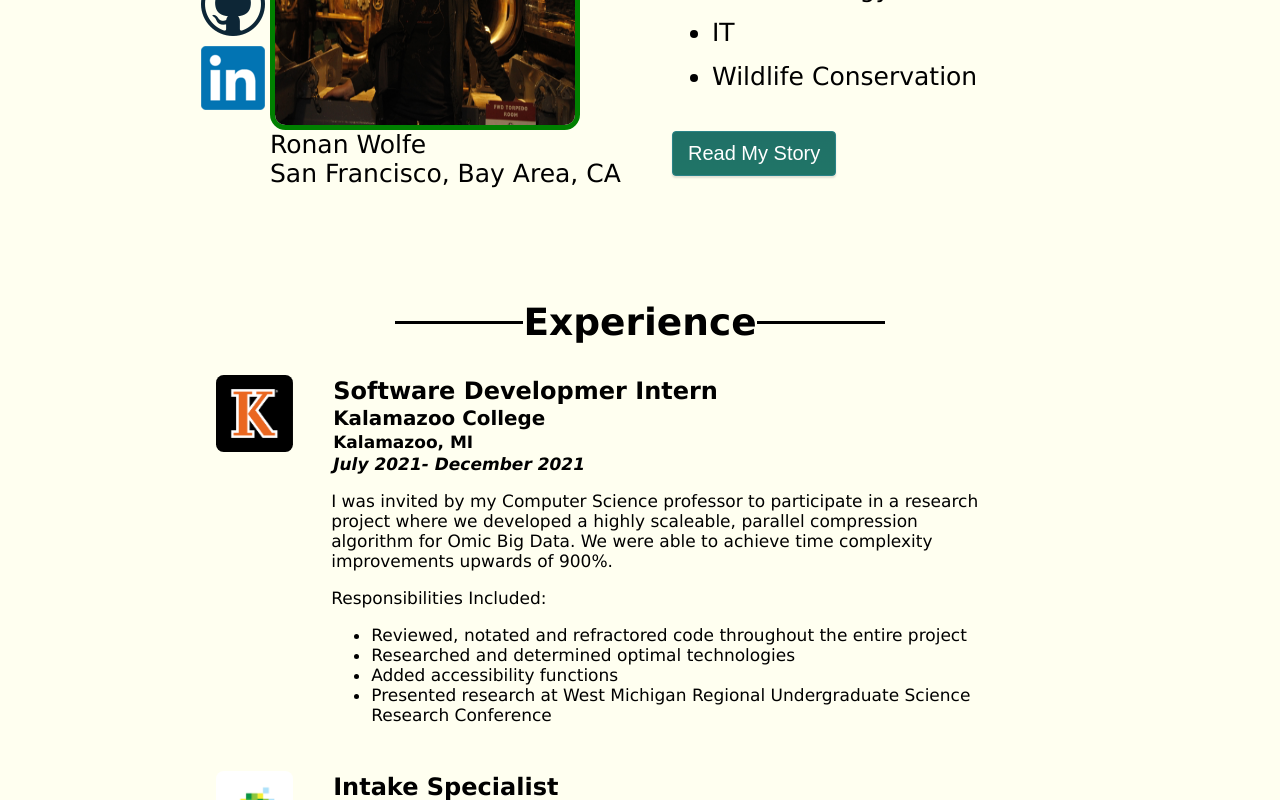
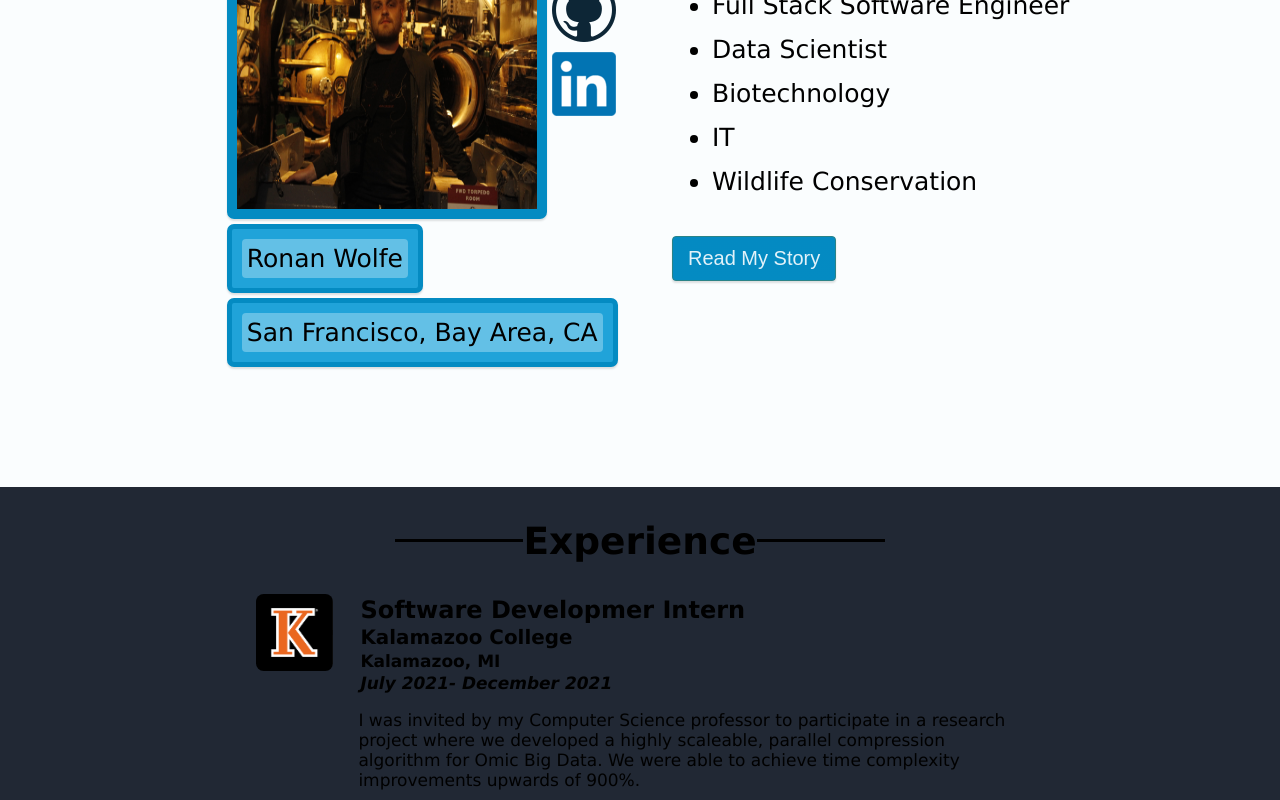
Before and after one commit to RonanGW/WolfGrove, a React (Create React App) app: page / in a window 1280 px wide. Shown: the part 1180-1980 px from the top of the page. Built offline with nearby package versions, Linux system fonts and the light colour scheme.

Commit message:
Restarted color scheme of entire page. Move about link banner. Added padding and adjusted section widths.

```diff
--- a/src/About.js
+++ b/src/About.js
@@ -60,15 +60,21 @@ class About extends Component {
                 <div className="About-content">
                     <div className="About-left">
                         <div className="About-left-content">
-                            <div className="About-links-banner">
-                            <button title="Download my Resume" className="DLLogo" onClick={this.DownloadResume}></button>
-                            <button title="Link to my GitHub" className="GHLogo" onClick={this.Redirect.bind(this, "https://github.com/RonanGW")}></button>
-                            <button title="Link to my LinkedIn" className="LILogo" onClick={this.Redirect.bind(this, "https://www.linkedin.com/in/ronan-wolfe/")}></button>
-                            </div>
                             <div className="About-profile">
-                                <img className="About-PFP" src={pfp} />
-                                <p style={{margin: "0px"}}>{name}</p>
-                                <p style={{margin: "0px"}}>{area}</p>
+                                <div style={{display: "flex", flexDirection: "row"}}>
+                                    <img className="About-PFP" src={pfp} />
+                                    <div className="About-links-banner">
+                                        <button title="Download my Resume" className="DLLogo" onClick={this.DownloadResume}></button>
+                                        <button title="Link to my GitHub" className="GHLogo" onClick={this.Redirect.bind(this, "https://github.com/RonanGW")}></button>
+                                        <button title="Link to my LinkedIn" className="LILogo" onClick={this.Redirect.bind(this, "https://www.linkedin.com/in/ronan-wolfe/")}></button>
+                                    </div>
+                                </div>
+                                <div className="About-personal-info">
+                                    <p>{name}</p>
+                                </div>
+                                <div className="About-personal-info">
+                                    <p>{area}</p>
+                                </div>
 
                             </div>
                         </div>
@@ -76,8 +82,10 @@ class About extends Component {
                     <div className="About-right">
                         <div className="About-item">
                             <div className={this.state.interests ? 'fadeInInterests' : 'fadeOutInterests'}>
-                                My Story<br/>{bio}
-                                <button className="Interests-Button" onClick={this.handleFade}>Read My Interests</button>
+                                <p><b>My Story</b></p>{bio}
+                                <div style={{paddingTop: "5px"}}>
+                                    <button className="Interests-Button" onClick={this.handleFade}>Read My Interests</button>
+                                </div>
                             </div>
                             <div className={this.state.interests ? 'fadeOutInterests' : 'fadeInInterests'}>
                                 My Interests
--- a/src/App.css
+++ b/src/App.css
@@ -3,7 +3,7 @@
 /*	Main App
 /*----------------------------------------------*/
 .App {
-    background-color: ivory;
+    background-color: #FAFDFE;
     display: flex;
     flex-direction: column;
     justify-content: space-between;
@@ -11,8 +11,8 @@
 }
 
 .App-header {
-    background-color: #207567;
-    color: #DFEAE2;
+    background-color: #048BC2;
+    color: #E2F2F9;
     padding: 1vh;
     padding-left: 3vh;
     padding-right: 3vh;
@@ -82,6 +82,8 @@
 .About {
     margin: 0px;
     font-size: 25px;
+    margin-top: 10vh;
+    margin-bottom: 10vh;
 }
 
 .About-content {
@@ -125,19 +127,38 @@
 }
 
 .About-PFP {
-    border-radius: 5%;
+    border-radius: 7px;
+    box-shadow: rgba(0, 0, 0, 0.12) 0 2px 2px;
     height: 300px;
     width: 300px;
-    border: solid 5px green;
+    border: solid 10px #048BC2;
 }
 
+.About-personal-info {
+    border-radius: 7px;
+    box-shadow: rgba(0, 0, 0, 0.12) 0 2px 2px;
+    margin-top: 5px;
+    background-color: #20A3D9;
+    border: solid 5px #048BC2;
+    width: fit-content;
+    padding: 10px;
+}
+
+    .About-personal-info p {
+        margin: 0px;
+        border-radius: 4px;
+        background-color: #63C0E6;
+        width: fit-content;
+        padding: 5px;
+    }
+
 .Interests-Button {
-    background-color: #207567;
-    background-image: linear-gradient(#207067, #207567);
+    background-color: #048BC2;
+    background-image: linear-gradient(#048AC2, #048BC2);
     border: 1px solid #2A8387;
     border-radius: 4px;
     box-shadow: rgba(0, 0, 0, 0.12) 0 2px 2px;
-    color: #FFFFFF;
+    color: #E2F2F9;
     cursor: pointer;
     display: block;
     font-size: 20px;
@@ -211,28 +232,31 @@
 .Resume {
     display: flex;
     flex-direction: column;
+    width: 60vw;
 }
 
 .Resume-container {
+    background-color: #212834;
     font-size: 17px;
-    padding-top: 10vh;
+    margin-top: 5vh;
+    margin-bottom: 5vh;
+    display: flex;
+    flex-direction: column;
+    align-items: center;
+    justify-content: center;
 }
 
 .Resume-section {
-    padding-left: 15vh;
-    padding-right: 25vh;
 }
 
 .ExpContainer {
-    padding-left: 10%;
-    padding-right: 10%;
-    padding-bottom: 3%;
+    padding-bottom: 3vh;
     display: flex;
     flex-direction: row;
 }
 
 .DescContainer {
-    padding-left: 5%;
+    padding-left: 2vw;
 }
 
 .ExpTitle {
@@ -271,6 +295,7 @@
 /*----------------------------------------------*/
 
 .Portfolio {
+    background-color: #212834;
     padding: 10vh;
 }
 
@@ -327,7 +352,6 @@
 .Testimonials {
     padding: 20vh;
     font-size: 25px;
-    background-color: #FEFBEA;
 }
 
 .TestimonialsContent {
@@ -347,7 +371,6 @@
 .Skills {
     display: flex;
     flex-direction: column;
-    background-color: #FEFBEA;
 }
 
 .Skill-bars-container {
@@ -358,7 +381,7 @@
 }
 
 .bars {
-    width: 70%;
+    width: 60vw;
 }
 
     .bars ul {
@@ -389,8 +412,8 @@
 .Footer {
     display: flex;
     justify-content: space-between;
-    background-color: #207567;
-    color: #DFEAE2;
+    background-color: #048BC2;
+    color: #E2F2F9;
     position: relative;
     font-size: 20px;
 }
```
